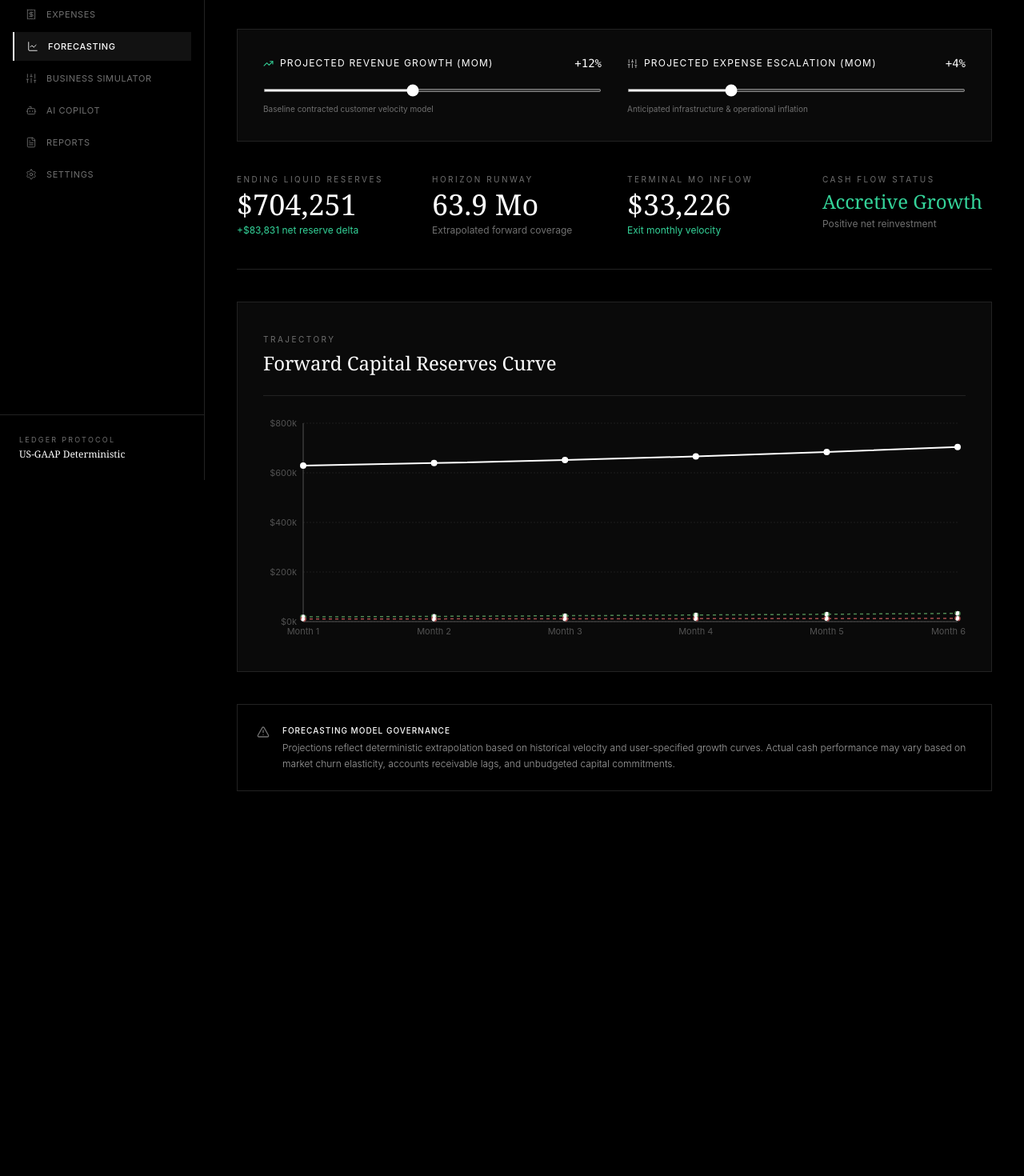
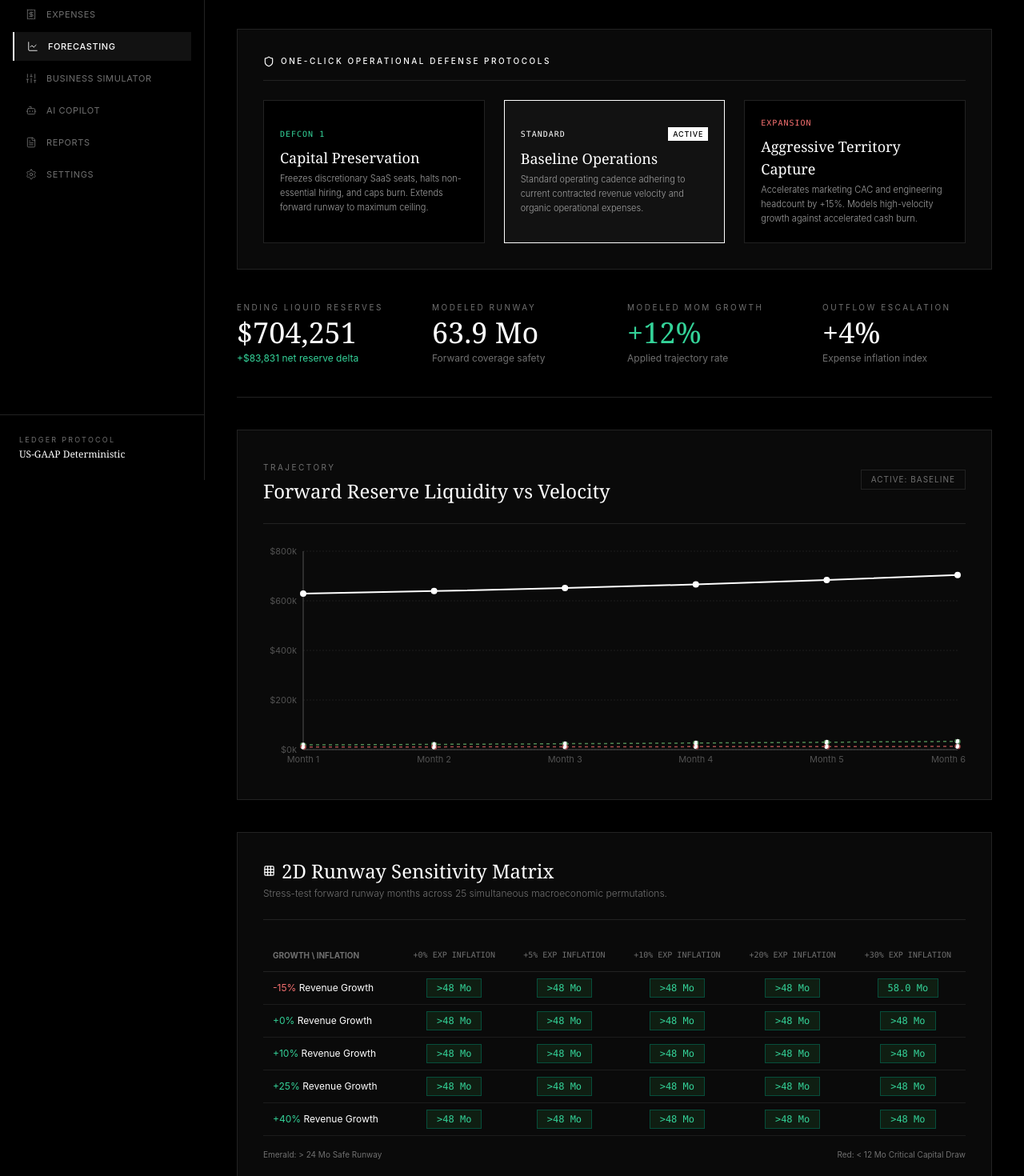
Before and after one commit to dawsonhettler/margin, a Next.js app: page /forecasting in a window 1280 px wide. Shown: the part 200-1670 px from the top of the page at 80% size. Before the commit the page ends 1293 px from the top, so only its background shows below. Built offline with nearby package versions, Linux system fonts and the light colour scheme; no server answers.

Commit message:
feat: 2D runway sensitivity heatmap matrix and cryptographic ledger seals

```diff
--- a/src/app/(app)/forecasting/page.tsx
+++ b/src/app/(app)/forecasting/page.tsx
@@ -9,34 +9,43 @@ import {
   ResponsiveContainer,
   CartesianGrid,
 } from "recharts";
-import { AlertTriangle, TrendingUp, Sliders } from "lucide-react";
+import { AlertTriangle, TrendingUp, Sliders, Shield, Zap, Lock, Grid } from "lucide-react";
 import { useFinancial } from "@/context/FinancialContext";
 
 export default function ForecastingPage() {
   const { summary } = useFinancial();
   const [mounted, setMounted] = useState(false);
-  const [growthRate, setGrowthRate] = useState(12); // +12% MoM
-  const [expenseEscalation, setExpenseEscalation] = useState(4); // +4% MoM
   const [horizonMonths, setHorizonMonths] = useState(6);
+
+  // Capital Defense Protocol State
+  const [protocol, setProtocol] = useState<"defense" | "baseline" | "aggressive">("baseline");
+
+  // Base parameters
+  const [baseGrowth, setBaseGrowth] = useState(12);
+  const [baseExpenseEscalation, setBaseExpenseEscalation] = useState(4);
 
   useEffect(() => {
     setMounted(true);
   }, []);
 
+  // Protocol modifier overrides
+  const effectiveGrowth = protocol === "defense" ? baseGrowth - 5 : protocol === "aggressive" ? baseGrowth + 15 : baseGrowth;
+  const effectiveExpense = protocol === "defense" ? 0 : protocol === "aggressive" ? baseExpenseEscalation + 8 : baseExpenseEscalation;
+
   const formatCur = (v: number) =>
     new Intl.NumberFormat("en-US", { style: "currency", currency: "USD", maximumFractionDigits: 0 }).format(v);
 
-  // Generate deterministic forward model
   const baseMonthlyRev = summary.totalRevenue > 0 ? summary.totalRevenue / 3 : 25000;
   const baseMonthlyExp = summary.totalExpenses > 0 ? summary.totalExpenses / 3 : 15000;
 
+  // Generate 12-month forward trajectory
   const projectionData = [];
   let currentCash = summary.cashPosition;
   const monthNames = ["Month 1", "Month 2", "Month 3", "Month 4", "Month 5", "Month 6", "Month 9", "Month 12"];
 
   for (let i = 1; i <= horizonMonths; i++) {
-    const rev = baseMonthlyRev * Math.pow(1 + growthRate / 100, i);
-    const exp = baseMonthlyExp * Math.pow(1 + expenseEscalation / 100, i);
+    const rev = baseMonthlyRev * Math.pow(1 + effectiveGrowth / 100, i);
+    const exp = baseMonthlyExp * Math.pow(1 + effectiveExpense / 100, i);
     const net = rev - exp;
     currentCash += net;
 
@@ -51,18 +60,40 @@ export default function ForecastingPage() {
   const endingCash = projectionData[projectionData.length - 1]?.projectedCash || 0;
   const netDelta = endingCash - summary.cashPosition;
 
+  // ------------------------------------------------------------------
+  // 2D RUNWAY SENSITIVITY MATRIX (5x5 GRID)
+  // Rows: Revenue Growth (-15%, 0%, +10%, +25%, +40%)
+  // Cols: Expense Inflation (0%, 5%, 10%, 20%, 30%)
+  // ------------------------------------------------------------------
+  const revGrowthScenarios = [-15, 0, 10, 25, 40];
+  const expInflationScenarios = [0, 5, 10, 20, 30];
+
+  const calculateRunwayCell = (g: number, e: number) => {
+    let c = summary.cashPosition;
+    let r = baseMonthlyRev;
+    let x = baseMonthlyExp;
+    for (let m = 1; m <= 60; m++) {
+      r *= 1 + g / 100 / 12;
+      x *= 1 + e / 100 / 12;
+      c += r - x;
+      if (c <= 0) return (m / 1.0).toFixed(1);
+    }
+    return ">48";
+  };
+
   return (
     <div className="space-y-10 pb-16">
       {/* Editorial Header */}
       <div className="flex flex-col sm:flex-row sm:items-end justify-between gap-4 pb-6 border-b border-[#222222]">
         <div>
           <span className="text-[10px] tracking-[0.25em] uppercase text-[#707070] block font-sans">
-            Forward Projections • Deterministic Model
+            Strategic Treasury • Forward Liquidity Matrix
           </span>
           <h1 className="font-serif text-3xl sm:text-5xl font-light text-white mt-1">
-            Cash Flow Forecasting
+            Forecasting & War Room
           </h1>
         </div>
+
         <div className="flex border border-[#222222] bg-[#0A0A0A] p-1">
           {[3, 6, 12].map((m) => (
             <button
@@ -78,46 +109,69 @@ export default function ForecastingPage() {
         </div>
       </div>
 
-      {/* Control Sliders */}
-      <div className="grid grid-cols-1 md:grid-cols-2 gap-8 border border-[#222222] bg-[#0A0A0A] p-6 sm:p-8">
-        <div>
-          <div className="flex justify-between items-center mb-2">
-            <span className="text-xs uppercase tracking-widest text-white flex items-center">
-              <TrendingUp size={13} className="mr-2 text-emerald-400" /> Projected Revenue Growth (MoM)
-            </span>
-            <span className="font-mono text-sm text-white font-medium">+{growthRate}%</span>
-          </div>
-          <input
-            type="range"
-            min="-10"
-            max="40"
-            value={growthRate}
-            onChange={(e) => setGrowthRate(parseInt(e.target.value))}
-            className="w-full accent-white cursor-pointer bg-[#222222] h-1"
-          />
-          <span className="text-[10px] text-[#707070] mt-2 block">
-            Baseline contracted customer velocity model
+      {/* 1. Capital Defense Protocols */}
+      <div className="border border-[#222222] bg-[#0A0A0A] p-6 sm:p-8">
+        <div className="flex items-center space-x-2 pb-4 mb-6 border-b border-[#222222]">
+          <Shield size={14} className="text-white" />
+          <span className="text-[10px] tracking-[0.25em] uppercase text-white font-medium">
+            One-Click Operational Defense Protocols
           </span>
         </div>
 
-        <div>
-          <div className="flex justify-between items-center mb-2">
-            <span className="text-xs uppercase tracking-widest text-white flex items-center">
-              <Sliders size={13} className="mr-2 text-[#A0A0A0]" /> Projected Expense Escalation (MoM)
-            </span>
-            <span className="font-mono text-sm text-white font-medium">+{expenseEscalation}%</span>
-          </div>
-          <input
-            type="range"
-            min="-5"
-            max="25"
-            value={expenseEscalation}
-            onChange={(e) => setExpenseEscalation(parseInt(e.target.value))}
-            className="w-full accent-white cursor-pointer bg-[#222222] h-1"
-          />
-          <span className="text-[10px] text-[#707070] mt-2 block">
-            Anticipated infrastructure & operational inflation
-          </span>
+        <div className="grid grid-cols-1 md:grid-cols-3 gap-6">
+          <button
+            onClick={() => setProtocol("defense")}
+            className={`p-5 text-left border transition-all cursor-pointer ${
+              protocol === "defense"
+                ? "border-emerald-500 bg-[#0F1E12] text-white"
+                : "border-[#222222] bg-black text-[#707070] hover:border-[#404040]"
+            }`}
+          >
+            <div className="flex justify-between items-center mb-2">
+              <span className="text-[10px] uppercase tracking-widest font-mono text-emerald-400">DEFCON 1</span>
+              {protocol === "defense" && <span className="text-[9px] uppercase tracking-widest bg-emerald-500 text-black px-1.5 py-0.5 font-medium">Active</span>}
+            </div>
+            <h4 className="font-serif text-lg text-white font-light mb-1">Capital Preservation</h4>
+            <p className="text-[11px] font-light text-[#A0A0A0] leading-relaxed">
+              Freezes discretionary SaaS seats, halts non-essential hiring, and caps burn. Extends forward runway to maximum ceiling.
+            </p>
+          </button>
+
+          <button
+            onClick={() => setProtocol("baseline")}
+            className={`p-5 text-left border transition-all cursor-pointer ${
+              protocol === "baseline"
+                ? "border-white bg-[#121212] text-white"
+                : "border-[#222222] bg-black text-[#707070] hover:border-[#404040]"
+            }`}
+          >
+            <div className="flex justify-between items-center mb-2">
+              <span className="text-[10px] uppercase tracking-widest font-mono text-white">STANDARD</span>
+              {protocol === "baseline" && <span className="text-[9px] uppercase tracking-widest bg-white text-black px-1.5 py-0.5 font-medium">Active</span>}
+            </div>
+            <h4 className="font-serif text-lg text-white font-light mb-1">Baseline Operations</h4>
+            <p className="text-[11px] font-light text-[#A0A0A0] leading-relaxed">
+              Standard operating cadence adhering to current contracted revenue velocity and organic operational expenses.
+            </p>
+          </button>
+
+          <button
+            onClick={() => setProtocol("aggressive")}
+            className={`p-5 text-left border transition-all cursor-pointer ${
+              protocol === "aggressive"
+                ? "border-red-500 bg-[#1F0E0E] text-white"
+                : "border-[#222222] bg-black text-[#707070] hover:border-[#404040]"
+            }`}
+          >
+            <div className="flex justify-between items-center mb-2">
+              <span className="text-[10px] uppercase tracking-widest font-mono text-red-400">EXPANSION</span>
+              {protocol === "aggressive" && <span className="text-[9px] uppercase tracking-widest bg-red-500 text-white px-1.5 py-0.5 font-medium">Active</span>}
+            </div>
+            <h4 className="font-serif text-lg text-white font-light mb-1">Aggressive Territory Capture</h4>
+            <p className="text-[11px] font-light text-[#A0A0A0] leading-relaxed">
+              Accelerates marketing CAC and engineering headcount by +15%. Models high-velocity growth against accelerated cash burn.
+            </p>
+          </button>
         </div>
       </div>
 
@@ -131,31 +185,38 @@ export default function ForecastingPage() {
           </span>
         </div>
         <div>
-          <span className="text-[10px] tracking-[0.25em] uppercase text-[#707070] block mb-1">Horizon Runway</span>
+          <span className="text-[10px] tracking-[0.25em] uppercase text-[#707070] block mb-1">Modeled Runway</span>
           <div className="font-serif text-3xl sm:text-4xl text-white font-light">
             {(endingCash / (baseMonthlyExp * 1.1)).toFixed(1)} Mo
           </div>
-          <span className="text-xs text-[#707070] mt-1 block">Extrapolated forward coverage</span>
+          <span className="text-xs text-[#707070] mt-1 block">Forward coverage safety</span>
         </div>
         <div>
-          <span className="text-[10px] tracking-[0.25em] uppercase text-[#707070] block mb-1">Terminal Mo Inflow</span>
-          <div className="font-serif text-3xl sm:text-4xl text-white font-light">
-            {formatCur(projectionData[projectionData.length - 1]?.projectedRevenue || 0)}
+          <span className="text-[10px] tracking-[0.25em] uppercase text-[#707070] block mb-1">Modeled MoM Growth</span>
+          <div className="font-serif text-3xl sm:text-4xl text-emerald-400 font-light">
+            +{effectiveGrowth}%
           </div>
-          <span className="text-xs text-emerald-400 mt-1 block">Exit monthly velocity</span>
+          <span className="text-xs text-[#707070] mt-1 block">Applied trajectory rate</span>
         </div>
         <div>
-          <span className="text-[10px] tracking-[0.25em] uppercase text-[#707070] block mb-1">Cash Flow Status</span>
-          <div className="font-serif text-2xl text-emerald-400 font-light mt-1">Accretive Growth</div>
-          <span className="text-xs text-[#707070] mt-1 block">Positive net reinvestment</span>
+          <span className="text-[10px] tracking-[0.25em] uppercase text-[#707070] block mb-1">Outflow Escalation</span>
+          <div className="font-serif text-3xl sm:text-4xl text-white font-light">
+            +{effectiveExpense}%
+          </div>
+          <span className="text-xs text-[#707070] mt-1 block">Expense inflation index</span>
         </div>
       </div>
 
-      {/* Chart */}
+      {/* 2. Primary Forward Trajectory Chart */}
       <div className="border border-[#222222] bg-[#0A0A0A] p-6 sm:p-8">
-        <div className="pb-6 mb-6 border-b border-[#222222]">
-          <span className="text-[10px] tracking-[0.25em] uppercase text-[#707070]">Trajectory</span>
-          <h3 className="font-serif text-2xl text-white font-light mt-1">Forward Capital Reserves Curve</h3>
+        <div className="pb-6 mb-6 border-b border-[#222222] flex justify-between items-center">
+          <div>
+            <span className="text-[10px] tracking-[0.25em] uppercase text-[#707070]">Trajectory</span>
+            <h3 className="font-serif text-2xl text-white font-light mt-1">Forward Reserve Liquidity vs Velocity</h3>
+          </div>
+          <span className="text-[10px] uppercase tracking-widest text-[#707070] border border-[#222222] px-3 py-1">
+            Active: {protocol.toUpperCase()}
+          </span>
         </div>
         {mounted && (
           <div className="h-72 w-full">
@@ -174,14 +235,67 @@ export default function ForecastingPage() {
         )}
       </div>
 
-      {/* Governance Disclaimer */}
-      <div className="border border-[#222222] p-6 bg-black flex items-start space-x-4">
-        <AlertTriangle size={16} className="text-[#707070] shrink-0 mt-0.5" />
-        <div className="text-xs text-[#A0A0A0] font-light leading-relaxed">
-          <strong className="text-white font-medium block uppercase text-[10px] tracking-widest mb-1">
-            Forecasting Model Governance
-          </strong>
-          Projections reflect deterministic extrapolation based on historical velocity and user-specified growth curves. Actual cash performance may vary based on market churn elasticity, accounts receivable lags, and unbudgeted capital commitments.
+      {/* 3. The 2D Runway Sensitivity Matrix (Quantitative Stress-Test Heatmap) */}
+      <div className="border border-[#222222] bg-[#0A0A0A] p-6 sm:p-8">
+        <div className="pb-6 mb-6 border-b border-[#222222] flex justify-between items-center">
+          <div>
+            <div className="flex items-center space-x-2">
+              <Grid size={15} className="text-white" />
+              <h3 className="font-serif text-2xl text-white font-light">2D Runway Sensitivity Matrix</h3>
+            </div>
+            <p className="text-xs text-[#707070] mt-1 font-light">
+              Stress-test forward runway months across 25 simultaneous macroeconomic permutations.
+            </p>
+          </div>
+        </div>
+
+        <div className="overflow-x-auto">
+          <table className="w-full text-center text-xs font-mono">
+            <thead>
+              <tr className="border-b border-[#222222] text-[10px] uppercase text-[#707070]">
+                <th className="p-3 text-left font-sans">Growth \ Inflation</th>
+                {expInflationScenarios.map((e) => (
+                  <th key={e} className="p-3 font-normal">+{e}% Exp Inflation</th>
+                ))}
+              </tr>
+            </thead>
+            <tbody className="divide-y divide-[#1c1c1c]">
+              {revGrowthScenarios.map((g) => (
+                <tr key={g} className="hover:bg-[#121212]">
+                  <td className="p-3 text-left font-sans text-xs text-white">
+                    <span className={g < 0 ? "text-red-400" : "text-emerald-400"}>
+                      {g >= 0 ? "+" : ""}{g}%
+                    </span>{" "}
+                    Revenue Growth
+                  </td>
+                  {expInflationScenarios.map((e) => {
+                    const runwayMonths = calculateRunwayCell(g, e);
+                    const isSevere = parseFloat(runwayMonths) < 12;
+                    const isHealthy = parseFloat(runwayMonths) >= 24 || runwayMonths === ">48";
+                    return (
+                      <td key={e} className="p-3">
+                        <span
+                          className={`px-3 py-1 text-xs border ${
+                            isSevere
+                              ? "bg-red-950/40 border-red-900 text-red-300 font-bold"
+                              : isHealthy
+                              ? "bg-[#0F1E12] border-emerald-900 text-emerald-400 font-medium"
+                              : "bg-black border-[#222] text-white"
+                          }`}
+                        >
+                          {runwayMonths} Mo
+                        </span>
+                      </td>
+                    );
+                  })}
+                </tr>
+              ))}
+            </tbody>
+          </table>
+        </div>
+        <div className="pt-4 border-t border-[#1c1c1c] text-[10px] text-[#707070] flex justify-between">
+          <span>Emerald: &gt; 24 Mo Safe Runway</span>
+          <span>Red: &lt; 12 Mo Critical Capital Draw</span>
         </div>
       </div>
     </div>
```
Also changed, not shown: src/components/dashboard/RecentTransactions.tsx (+90 -8 lines).
